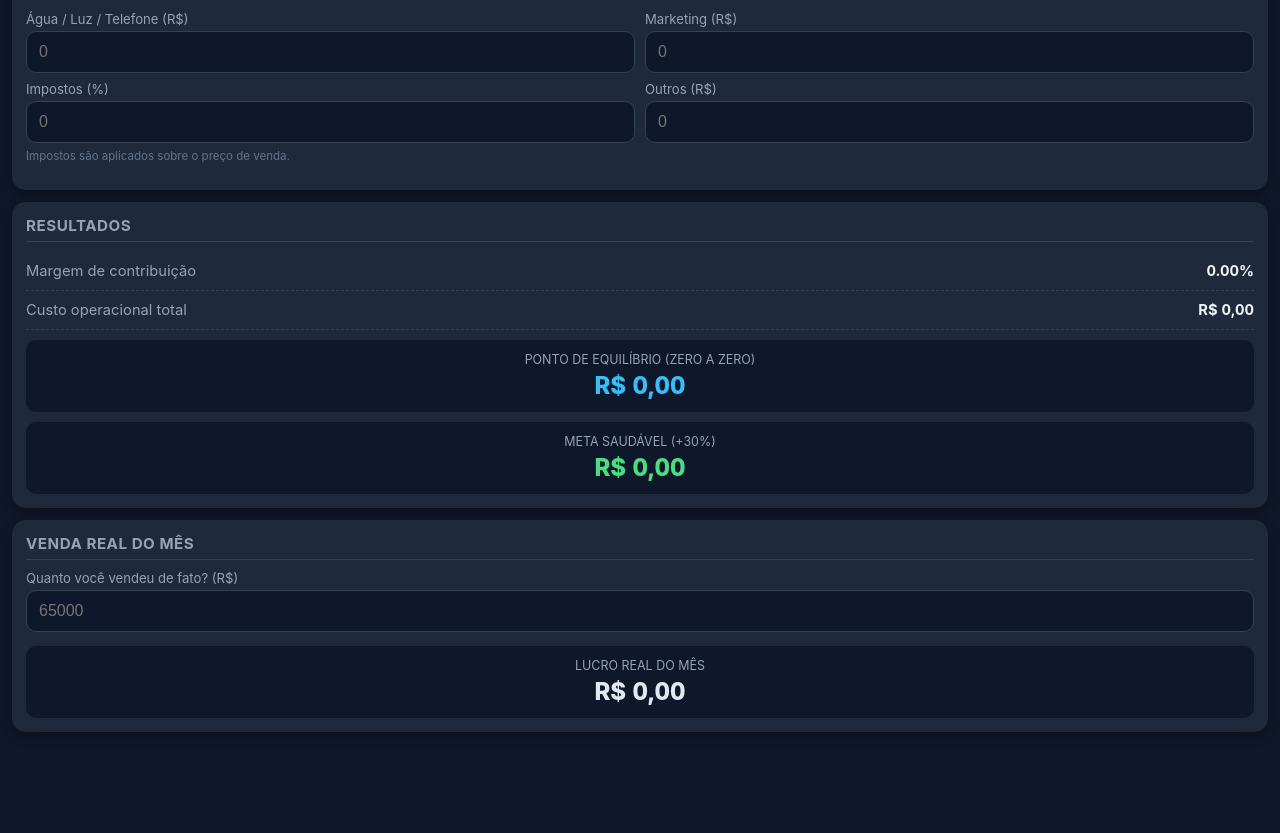
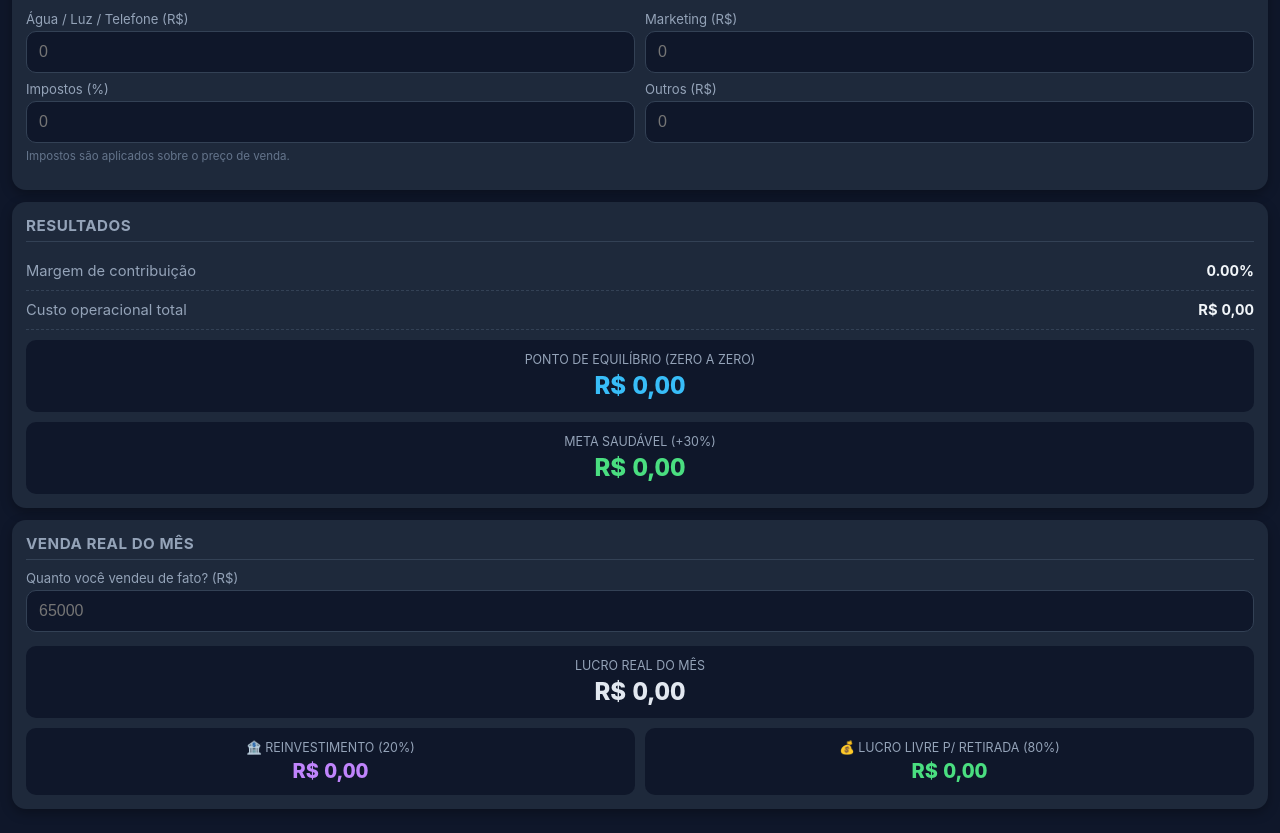
Before and after one commit to mundocarol/empresa, a plain HTML site: page lucro.html in a window 1280 px wide. Shown: the part 351-1184 px from the top of the page. Before the commit the page ends 1107 px from the top, so only its background shows below. Drawn offline with Linux system fonts and the light colour scheme.

Commit message:
Update lucro.html

```diff
--- a/lucro.html
+++ b/lucro.html
@@ -14,90 +14,53 @@
     padding: 12px;
     font-size: 15px;
   }
-  h1 {
-    font-size: 1.25rem;
-    text-align: center;
-    margin: 4px 0 16px;
-    color: #38bdf8;
-  }
+  h1 { font-size: 1.25rem; text-align: center; margin: 4px 0 16px; color: #38bdf8; }
   .card {
-    background: #1e293b;
-    border-radius: 14px;
-    padding: 14px;
-    margin-bottom: 12px;
-    box-shadow: 0 4px 12px rgba(0,0,0,.3);
+    background: #1e293b; border-radius: 14px; padding: 14px;
+    margin-bottom: 12px; box-shadow: 0 4px 12px rgba(0,0,0,.3);
   }
   .card h2 {
-    font-size: .95rem;
-    margin: 0 0 10px;
-    color: #94a3b8;
-    text-transform: uppercase;
-    letter-spacing: .5px;
-    border-bottom: 1px solid #334155;
-    padding-bottom: 6px;
+    font-size: .95rem; margin: 0 0 10px; color: #94a3b8;
+    text-transform: uppercase; letter-spacing: .5px;
+    border-bottom: 1px solid #334155; padding-bottom: 6px;
   }
-  label {
-    display: block;
-    font-size: .82rem;
-    color: #94a3b8;
-    margin-bottom: 4px;
-    margin-top: 8px;
-  }
+  label { display: block; font-size: .82rem; color: #94a3b8; margin-bottom: 4px; margin-top: 8px; }
   input {
-    width: 100%;
-    padding: 11px 12px;
-    font-size: 16px;
-    border-radius: 10px;
-    border: 1px solid #334155;
-    background: #0f172a;
-    color: #f1f5f9;
-    outline: none;
+    width: 100%; padding: 11px 12px; font-size: 16px;
+    border-radius: 10px; border: 1px solid #334155;
+    background: #0f172a; color: #f1f5f9; outline: none;
     transition: border-color .2s;
   }
   input:focus { border-color: #38bdf8; }
   .row { display: flex; gap: 10px; }
   .row > div { flex: 1; }
-
   .result {
-    display: flex;
-    justify-content: space-between;
-    align-items: center;
-    padding: 10px 0;
-    border-bottom: 1px dashed #334155;
-    font-size: .92rem;
+    display: flex; justify-content: space-between; align-items: center;
+    padding: 10px 0; border-bottom: 1px dashed #334155; font-size: .92rem;
   }
   .result:last-child { border-bottom: none; }
   .result span:first-child { color: #94a3b8; }
-  .result span:last-child {
-    font-weight: 700;
-    color: #f1f5f9;
-    font-variant-numeric: tabular-nums;
-  }
+  .result span:last-child { font-weight: 700; color: #f1f5f9; font-variant-numeric: tabular-nums; }
   .highlight {
-    background: #0f172a;
-    border-radius: 10px;
-    padding: 12px;
-    margin-top: 10px;
-    text-align: center;
+    background: #0f172a; border-radius: 10px; padding: 12px;
+    margin-top: 10px; text-align: center;
   }
   .highlight .label { font-size: .78rem; color: #94a3b8; text-transform: uppercase; }
   .highlight .value {
-    font-size: 1.5rem;
-    font-weight: 800;
-    margin-top: 4px;
+    font-size: 1.5rem; font-weight: 800; margin-top: 4px;
     font-variant-numeric: tabular-nums;
   }
+  .grid2 { display: grid; grid-template-columns: 1fr 1fr; gap: 10px; margin-top: 10px; }
+  .grid2 .highlight { margin-top: 0; }
+  .grid2 .value { font-size: 1.25rem; }
   .green { color: #4ade80; }
   .red { color: #f87171; }
   .yellow { color: #facc15; }
   .blue { color: #38bdf8; }
+  .purple { color: #c084fc; }
   .badge {
-    display: inline-block;
-    padding: 3px 10px;
-    border-radius: 999px;
-    font-size: .75rem;
-    font-weight: 700;
-    margin-top: 6px;
+    display: inline-block; padding: 3px 10px; border-radius: 999px;
+    font-size: .75rem; font-weight: 700; margin-top: 6px;
   }
   .badge.green { background: rgba(74,222,128,.15); }
   .badge.red { background: rgba(248,113,113,.15); }
@@ -197,15 +160,28 @@
     <div class="value" id="lucroReal">R$ 0,00</div>
     <div id="statusBadge"></div>
   </div>
+
+  <!-- DIVISÃO DO LUCRO -->
+  <div class="grid2">
+    <div class="highlight">
+      <div class="label">🏦 Reinvestimento (20%)</div>
+      <div class="value purple" id="reinvestimento">R$ 0,00</div>
+    </div>
+    <div class="highlight">
+      <div class="label">💰 Lucro livre p/ retirada (80%)</div>
+      <div class="value green" id="lucroLivre">R$ 0,00</div>
+    </div>
+  </div>
 </div>
 
 <script>
 const fmt = v => v.toLocaleString('pt-BR', { style: 'currency', currency: 'BRL' });
 
-// Fator de encargos sobre o salário bruto:
-// férias (1/12 + 1/3 = 11,11%) + 13º (1/12 = 8,33%) + 10% extras
-const FATOR_ENCARGOS = (1 + 1/9 + 1/12) * 1.10;
-// Resultado ≈ 1,3139
+// Encargos sobre salário bruto:
+// férias (1/9 = 11,11%) + 13º (1/12 = 8,33%) + 10% extras
+const FATOR_ENCARGOS = (1 + 1/9 + 1/12) * 1.10; // ≈ 1,3139
+
+const PCT_REINVESTIMENTO = 0.20;
 
 function getVal(id) {
   const v = parseFloat(document.getElementById(id).value);
@@ -216,21 +192,15 @@ function calc() {
   const preco = getVal('preco');
   const custo = getVal('custo');
 
-  // Margem de contribuição (regra de 3 sobre o preço)
   let margem = 0;
-  if (preco > 0) {
-    margem = (preco - custo) / preco;
-  }
+  if (preco > 0) margem = (preco - custo) / preco;
 
-  // Impostos como % sobre o preço de venda
   const impostosPct = getVal('impostos') / 100;
   const impostosValor = preco * impostosPct;
 
-  // Funcionários: salário bruto digitado × fator de encargos
   const salarioBruto = getVal('funcionarios');
   const custoFuncionariosReal = salarioBruto * FATOR_ENCARGOS;
 
-  // Custo operacional total
   const custoTotal =
     getVal('aluguel') +
     custoFuncionariosReal +
@@ -239,16 +209,18 @@ function calc() {
     getVal('outros') +
     impostosValor;
 
-  // Ponto de equilíbrio = custo total / margem
   const equilibrio = margem > 0 ? custoTotal / margem : 0;
   const metaSaudavel = equilibrio * 1.3;
 
-  // Lucro real
+  // Lucro real = (venda − equilíbrio) × margem
   const vendaReal = getVal('vendaReal');
   const sobra = vendaReal - equilibrio;
-  const lucroReal = margem > 0 ? sobra / margem : 0;
+  const lucroReal = margem > 0 ? sobra * margem : 0;
 
-  // ===== Atualiza tela =====
+  // Divisão do lucro
+  const reinvestimento = lucroReal > 0 ? lucroReal * PCT_REINVESTIMENTO : 0;
+  const lucroLivre = lucroReal > 0 ? lucroReal * (1 - PCT_REINVESTIMENTO) : 0;
+
   document.getElementById('margem').textContent = (margem * 100).toFixed(2) + '%';
   document.getElementById('custoTotal').textContent = fmt(custoTotal);
   document.getElementById('equilibrio').textContent = fmt(equilibrio);
@@ -257,6 +229,8 @@ function calc() {
   const lucroEl = document.getElementById('lucroReal');
   const badge = document.getElementById('statusBadge');
   lucroEl.textContent = fmt(lucroReal);
+  document.getElementById('reinvestimento').textContent = fmt(reinvestimento);
+  document.getElementById('lucroLivre').textContent = fmt(lucroLivre);
 
   if (vendaReal === 0) {
     lucroEl.className = 'value';
```
